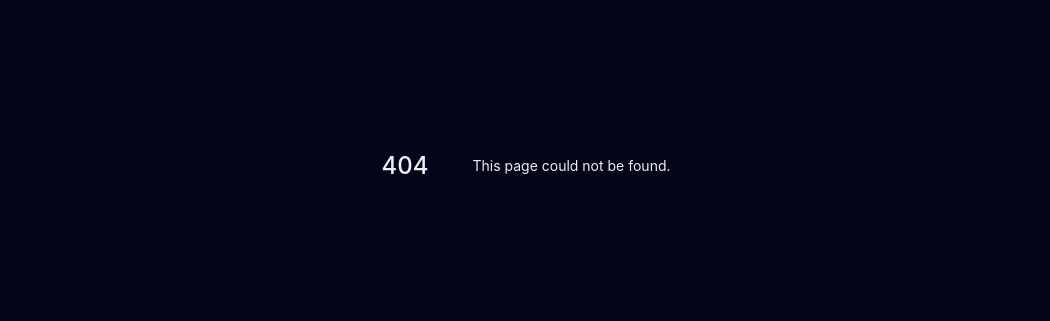
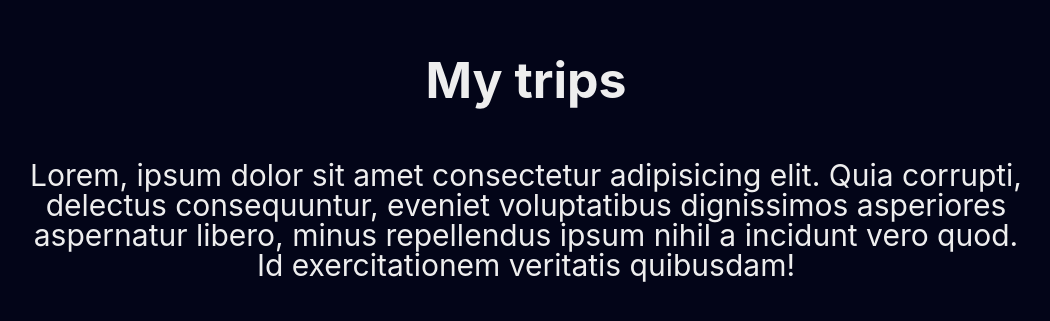
Before and after one commit to felipemimoura/MyTrips, a Next.js app: page /about in a window 1280 px wide. Before the commit this address had no page. Shown: the part 235-556 px from the top of the page, without its empty margins (114-1164 px from the left). Built offline with nearby package versions, Linux system fonts and the light colour scheme.

Commit message:
Adiciona client para o graphql

```diff
--- a/package.json
+++ b/package.json
@@ -22,6 +22,8 @@
     "@typescript-eslint/eslint-plugin": "^4.28.1",
     "@typescript-eslint/parser": "^4.28.1",
     "eslint-plugin-react": "^7.24.0",
+    "graphql": "^15.5.1",
+    "graphql-request": "^3.4.0",
     "leaflet": "^1.7.1",
     "next": "11.0.1",
     "next-pwa": "^5.2.23",
--- a/src/components/LinkWrapper/index.tsx
+++ b/src/components/LinkWrapper/index.tsx
@@ -2,7 +2,7 @@
 import * as S from './styles'
 type LinkWrapperProps = {
   href: string
-  children: string
+  children: React.ReactNode
 }
 
 const LinkWrapper = ({ href, children }: LinkWrapperProps) => (
--- /dev/null
+++ b/src/pages/about.tsx
@@ -0,0 +1,5 @@
+import AboutTemplate from 'template/about'
+
+const About = () => <AboutTemplate />
+
+export default About
--- /dev/null
+++ b/src/template/about/index.tsx
@@ -0,0 +1,23 @@
+import { CloseOutline } from '@styled-icons/evaicons-outline/CloseOutline'
+import LinkWrapper from 'components/LinkWrapper'
+import * as S from './styles'
+
+const AboutTemplate = () => (
+  <S.Content>
+    <LinkWrapper href="/">
+      <CloseOutline size={32} />
+    </LinkWrapper>
+
+    <S.Heading>My trips</S.Heading>
+    <S.Body>
+      <p>
+        Lorem, ipsum dolor sit amet consectetur adipisicing elit. Quia corrupti,
+        delectus consequuntur, eveniet voluptatibus dignissimos asperiores
+        aspernatur libero, minus repellendus ipsum nihil a incidunt vero quod.
+        Id exercitationem veritatis quibusdam!
+      </p>
+    </S.Body>
+  </S.Content>
+)
+
+export default AboutTemplate
--- /dev/null
+++ b/src/template/about/styles.tsx
@@ -0,0 +1,26 @@
+import styled from 'styled-components'
+
+export const Content = styled.section`
+  text-align: center;
+  display: flex;
+  align-items: center;
+  justify-content: center;
+  flex-direction: column;
+  height: 100vh;
+  max-width: var(--container);
+  margin: auto;
+`
+
+export const Heading = styled.h1`
+  font-size: var(--large);
+  margin-bottom: var(--large);
+`
+
+export const Body = styled.div`
+  // serve para estilos do body
+  // p, a, ul, li, blockquote
+  p {
+    font-size: var(--medium);
+    line-height: var(--medium);
+  }
+`
```
Also changed, not shown: src/graphQL/client.ts (added, +11 -0 lines), src/pages/index.tsx (+8 -13 lines), 1 other file (tests, documents, lock files or other folders).
